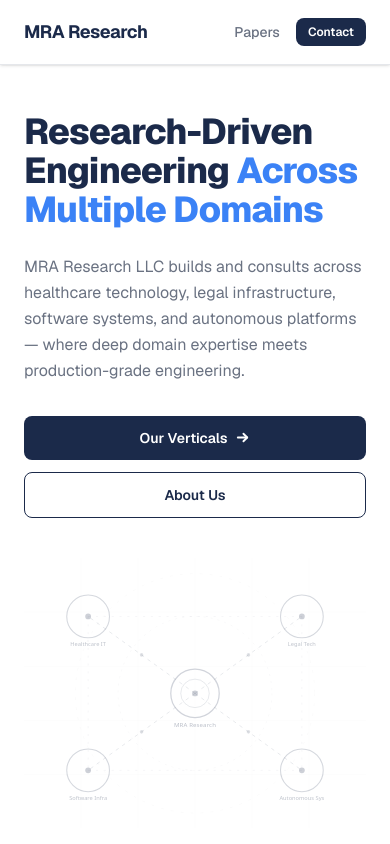
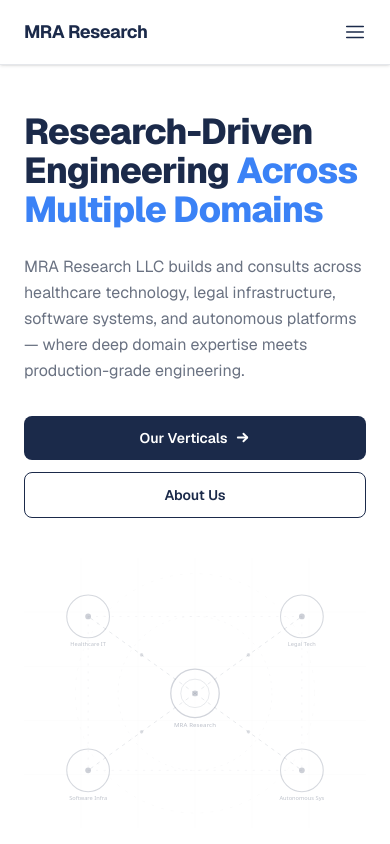
Before and after one commit to sayanmdn/mra-research, a Next.js app: page / in a window 390 px wide. Shown: the top 844 px of the page. Built offline with nearby package versions, Linux system fonts and the light colour scheme.

Commit message:
Add full mobile nav menu with hamburger toggle
Mobile view previously only showed Papers and Contact shortcuts, hiding Home/About/Verticals/Services entirely.

```diff
--- a/src/components/NavBar.tsx
+++ b/src/components/NavBar.tsx
@@ -1,10 +1,38 @@
+'use client';
+
+import { useState } from 'react';
 import Link from 'next/link';
 
+const navLinks = [
+  { href: '/',           label: 'Home' },
+  { href: '/#about',     label: 'About' },
+  { href: '/#verticals', label: 'Verticals' },
+  { href: '/#services',  label: 'Services' },
+  { href: '/papers',     label: 'Papers' },
+];
+
+const IconMenu = () => (
+  <svg width="22" height="22" viewBox="0 0 24 24" fill="none" stroke="currentColor" strokeWidth="1.75" strokeLinecap="round" strokeLinejoin="round">
+    <line x1="3" y1="6" x2="21" y2="6" />
+    <line x1="3" y1="12" x2="21" y2="12" />
+    <line x1="3" y1="18" x2="21" y2="18" />
+  </svg>
+);
+
+const IconClose = () => (
+  <svg width="22" height="22" viewBox="0 0 24 24" fill="none" stroke="currentColor" strokeWidth="1.75" strokeLinecap="round" strokeLinejoin="round">
+    <line x1="6" y1="6" x2="18" y2="18" />
+    <line x1="18" y1="6" x2="6" y2="18" />
+  </svg>
+);
+
 export default function NavBar() {
+  const [open, setOpen] = useState(false);
+
   return (
     <header className="sticky top-0 z-50 bg-white/95 backdrop-blur-sm border-b border-gray-200 shadow-sm">
       <nav className="max-w-6xl mx-auto px-6 h-16 flex items-center justify-between">
-        <Link href="/" className="flex items-center gap-2.5">
+        <Link href="/" className="flex items-center gap-2.5" onClick={() => setOpen(false)}>
           <span className="text-lg font-bold tracking-tight text-[#1B2A4A]">
             MRA Research
           </span>
@@ -13,12 +41,13 @@ export default function NavBar() {
           </span>
         </Link>
 
+        {/* Desktop */}
         <div className="hidden md:flex items-center gap-7 text-sm font-medium text-gray-500">
-          <Link href="/"         className="hover:text-[#1B2A4A] transition-colors">Home</Link>
-          <Link href="/#about"   className="hover:text-[#1B2A4A] transition-colors">About</Link>
-          <Link href="/#verticals" className="hover:text-[#1B2A4A] transition-colors">Verticals</Link>
-          <Link href="/#services" className="hover:text-[#1B2A4A] transition-colors">Services</Link>
-          <Link href="/papers"   className="hover:text-[#1B2A4A] transition-colors">Papers</Link>
+          {navLinks.map((l) => (
+            <Link key={l.href} href={l.href} className="hover:text-[#1B2A4A] transition-colors">
+              {l.label}
+            </Link>
+          ))}
           <Link
             href="/#contact"
             className="bg-[#1B2A4A] text-white px-4 py-1.5 rounded-lg text-sm font-semibold hover:bg-[#243656] transition-colors"
@@ -27,14 +56,42 @@ export default function NavBar() {
           </Link>
         </div>
 
-        {/* Mobile */}
-        <div className="md:hidden flex items-center gap-4 text-sm font-medium text-gray-500">
-          <Link href="/papers" className="hover:text-[#1B2A4A] transition-colors">Papers</Link>
-          <Link href="/#contact" className="bg-[#1B2A4A] text-white px-3 py-1.5 rounded-lg text-xs font-semibold">
-            Contact
-          </Link>
+        {/* Mobile toggle */}
+        <button
+          type="button"
+          onClick={() => setOpen((v) => !v)}
+          aria-label={open ? 'Close menu' : 'Open menu'}
+          aria-expanded={open}
+          className="md:hidden flex items-center justify-center text-[#1B2A4A] p-1.5 -mr-1.5"
+        >
+          {open ? <IconClose /> : <IconMenu />}
+        </button>
+      </nav>
+
+      {/* Mobile panel */}
+      {open && (
+        <div className="md:hidden border-t border-gray-200 bg-white">
+          <div className="max-w-6xl mx-auto px-6 py-4 flex flex-col gap-1 text-sm font-medium text-gray-600">
+            {navLinks.map((l) => (
+              <Link
+                key={l.href}
+                href={l.href}
+                onClick={() => setOpen(false)}
+                className="py-2.5 border-b border-gray-100 last:border-0 hover:text-[#1B2A4A] transition-colors"
+              >
+                {l.label}
+              </Link>
+            ))}
+            <Link
+              href="/#contact"
+              onClick={() => setOpen(false)}
+              className="mt-3 inline-flex items-center justify-center bg-[#1B2A4A] text-white px-4 py-2.5 rounded-lg text-sm font-semibold hover:bg-[#243656] transition-colors"
+            >
+              Contact
+            </Link>
+          </div>
         </div>
-      </nav>
+      )}
     </header>
   );
 }
```
